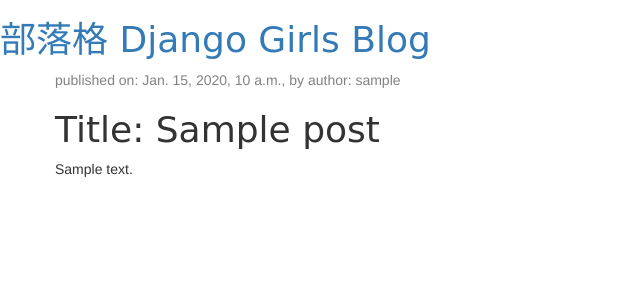
After one commit to jcchen0121/my-first-blog, a Django app: page /post/1/ in a window 1280 px wide. The commit adds this page. Shown: the top 300 px of the page, without its empty margins (0-640 px from the left). Run offline with Django 3.2, Linux system fonts and the light colour scheme; tables that the repository leaves empty hold one stand-in row (values such as "Sample post"); some libraries are stand-ins or nearby versions.

Commit message:
Add veiw and template for blog post detail as well as CSS for the site.

```diff
--- /dev/null
+++ b/blog/static/css/blog.css
@@ -0,0 +1,46 @@
+.page-header {
+    background-color: #ff9400;
+    margin-top: 0;
+    padding: 20px 20px 20px 40px;
+}
+
+.page-header h1, .page-header h1 a, .page-header h1 a:visited, .page-header h1 a:active {
+    color: #ffffff;
+    font-size: 36pt;
+    text-decoration: none;
+}
+
+.content {
+    margin-left: 40px;
+}
+
+h1, h2, h3, h4 {
+    font-family: 'Lobster', cursive;
+}
+
+.date {
+    color: #828282;
+}
+
+.save {
+    float: right;
+}
+
+.post-form textarea, .post-form input {
+    width: 100%;
+}
+
+.top-menu, .top-menu:hover, .top-menu:visited {
+    color: #ffffff;
+    float: right;
+    font-size: 26pt;
+    margin-right: 20px;
+}
+
+.post {
+    margin-bottom: 70px;
+}
+
+.post h1 a, .post h1 a:visited {
+    color: #000000;
+}
--- /dev/null
+++ b/blog/templates/blog/base.html
@@ -0,0 +1,30 @@
+<!--https://tutorial.djangogirls.org/en/template_extending/-->
+<!DOCTYPE html>
+{% load staticfiles %}
+<html lang="en">
+  <head>
+    <!-- Required meta tags -->
+    <meta charset="utf-8">
+    <meta name="viewport" content="width=device-width, initial-scale=1, shrink-to-fit=no">
+
+    <!-- Bootstrap CSS -->
+      <link rel="stylesheet" href="//maxcdn.bootstrapcdn.com/bootstrap/3.2.0/css/bootstrap.min.css">
+      <link rel="stylesheet" href="//maxcdn.bootstrapcdn.com/bootstrap/3.2.0/css/bootstrap-theme.min.css">
+      <link rel="stylesheet" href="{% static 'css/blog.css' %}">
+
+    <title>部落格</title>
+  </head>
+  <body>
+    <div>
+        <h1><a href="/">部落格 Django Girls Blog</a></h1>
+    </div>
+    <div class="content container">
+        <div class="row">
+            <div class="col-md-8">
+                {% block content %}
+                {% endblock %}
+            </div>
+        </div>
+    </div>
+  </body>
+</html>
--- /dev/null
+++ b/blog/templates/blog/post_detail.html
@@ -0,0 +1,13 @@
+{% extends 'blog/base.html' %}
+
+{% block content %}
+    <div class="post">
+        {% if post.published_date %}
+            <div class="date">
+                <p>published on: {{ post.published_date }}, by author: {{ post.author }}</p>
+            </div>
+        {% endif %}
+        <h1>Title: {{ post.title }}</h1>
+        <p>{{ post.text|linebreaksbr }}</p>
+    </div>
+{% endblock %}
--- a/blog/urls.py
+++ b/blog/urls.py
@@ -3,4 +3,5 @@
 
 urlpatterns = [
     url(r'^$', views.post_list, name='post_list'),
+    url(r'^post/(?P<pk>\d+)/$', views.post_detail, name='post_detail'), # https://tutorial.djangogirls.org/en/extend_your_application/
 ]
--- a/blog/views.py
+++ b/blog/views.py
@@ -1,4 +1,4 @@
-from django.shortcuts import render
+from django.shortcuts import render, get_object_or_404
 from django.utils import timezone
 from django.db import models
 from .models import Post
@@ -11,3 +11,8 @@
 def post_list(request):
     posts = Post.objects.filter(published_date__lte=timezone.now()).order_by('published_date')
     return render(request, 'blog/post_list.html', {'posts': posts})
+
+# https://tutorial.djangogirls.org/en/extend_your_application/
+def post_detail(request, pk):
+    post = get_object_or_404(Post, pk=pk)
+    return render(request, 'blog/post_detail.html', {'post': post})
```
Also changed, not shown: blog/templates/blog/post_list.html (+75 -41 lines).
